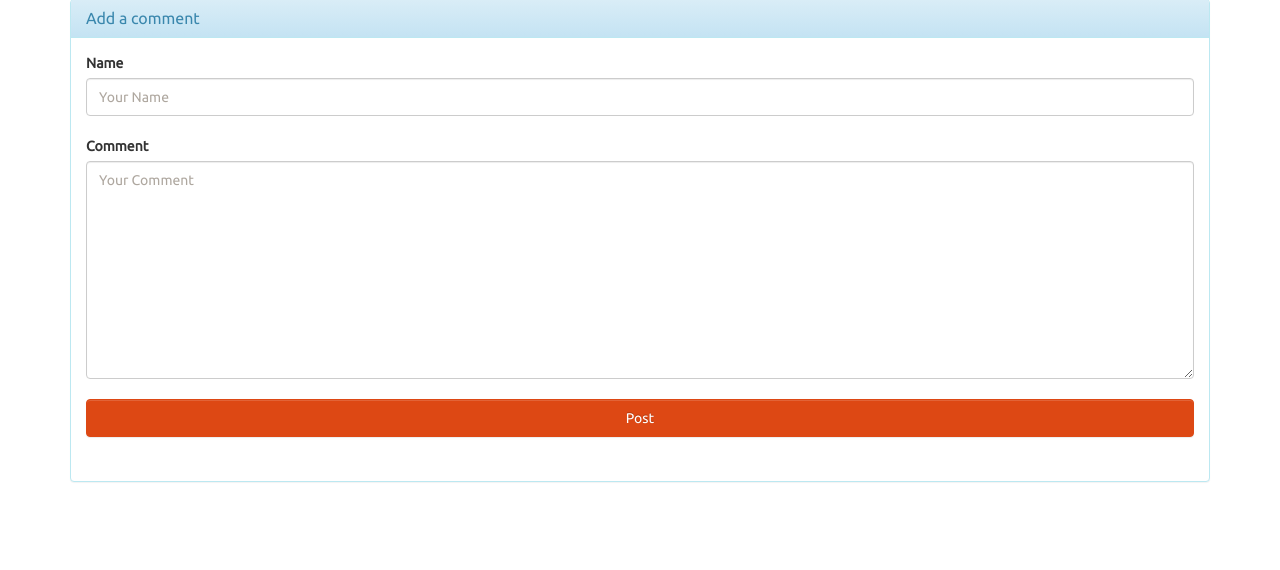
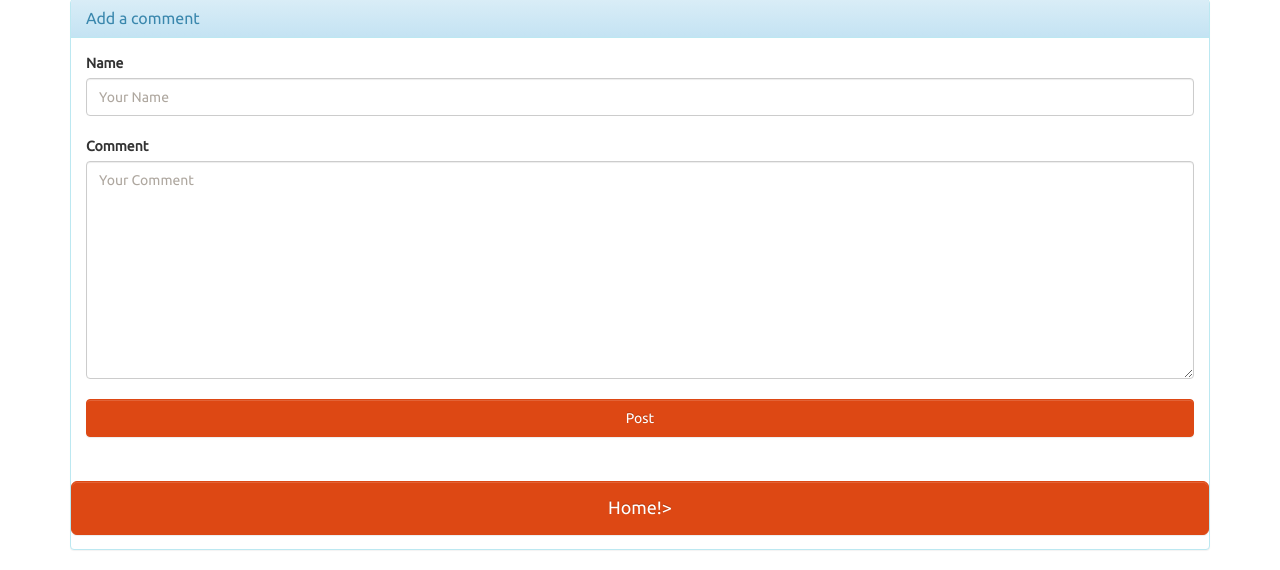
Before and after one commit to voidyknight/BlogEngine, a Flask app: template templates/post.html in a window 1280 px wide. Shown: the part 245-815 px from the top of the page. Before the commit the page ends 727 px from the top, so only its background shows below. Run offline with Flask 2, Linux system fonts and the light colour scheme; the template is opened without the code that fills it, so the values that code supplies are empty; some libraries are stand-ins or nearby versions.

Commit message:
added return home buttons huehue

```diff
--- a/templates/blog.html
+++ b/templates/blog.html
@@ -20,7 +20,9 @@
 	</div>
 
 	{%endfor%}
-
+	<form action ="\" method="POST">
+	  <button type="submit" class="btn btn-primary btn-lg btn-block" name="home">Home!</button>
+	</form>
 	</div>
 
 </body>
--- a/templates/post.html
+++ b/templates/post.html
@@ -41,6 +41,8 @@
 			<button type="submit" method="POST" class="btn btn-primary btn-block" name="submit">Post</button>
 		</form>
 	  </div>
+	  <form action="\" method="POST">
+	    <button type="submit" class="btn btn-primary btn-lg btn-block" name="home">Home!></button>
 	</div>
 </div>
 </body>
```
